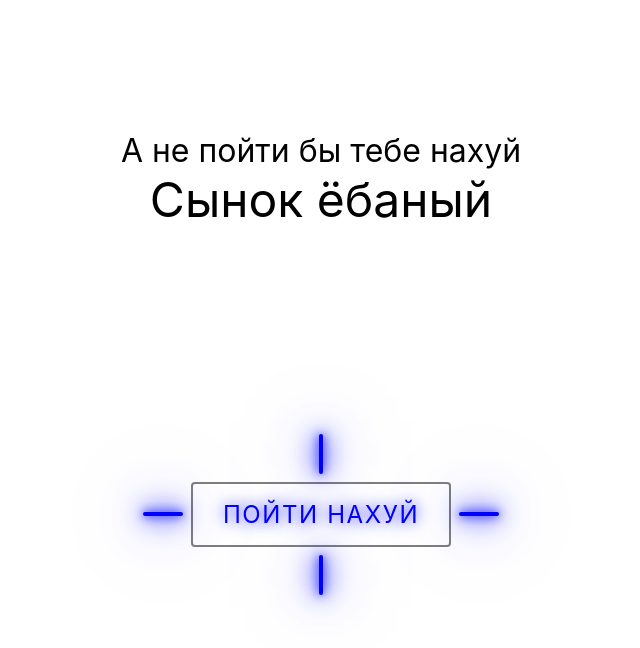
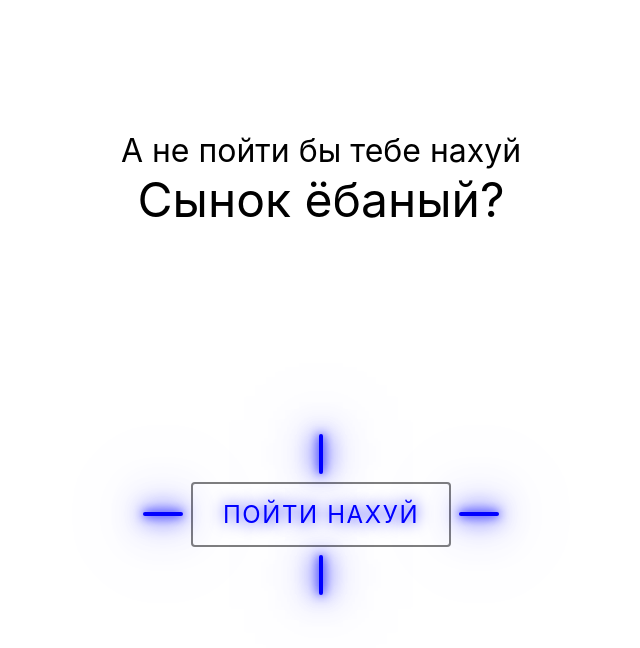
Before and after one commit to nekogochan/zalupa, a React (Vite) app: page / in a window 1280 px wide. Shown: the top 648 px of the page, without its empty margins (319-959 px from the left). Built offline with nearby package versions, Linux system fonts and the light colour scheme; a web font is replaced by a local one.

Commit message:
FFFFFFFFFFF

```diff
--- a/src/ui/pages/startpage/StartPage.tsx
+++ b/src/ui/pages/startpage/StartPage.tsx
@@ -19,7 +19,7 @@ export function StartPage({onButtonClick}: StartPage_props) {
         <Header>
             <PrintedText text={"А не пойти бы тебе нахуй"} delay={50} onComplete={() => setShowSecondRow(true)}/>
             {showSecondRow && <h2>
-                <PrintedText text={"Сынок ёбаный"} delay={50} onComplete={() => setShowBtn(true)}/>
+                <PrintedText text={"Сынок ёбаный?"} delay={50} onComplete={() => setShowBtn(true)}/>
             </h2>
             }
         </Header>
```
